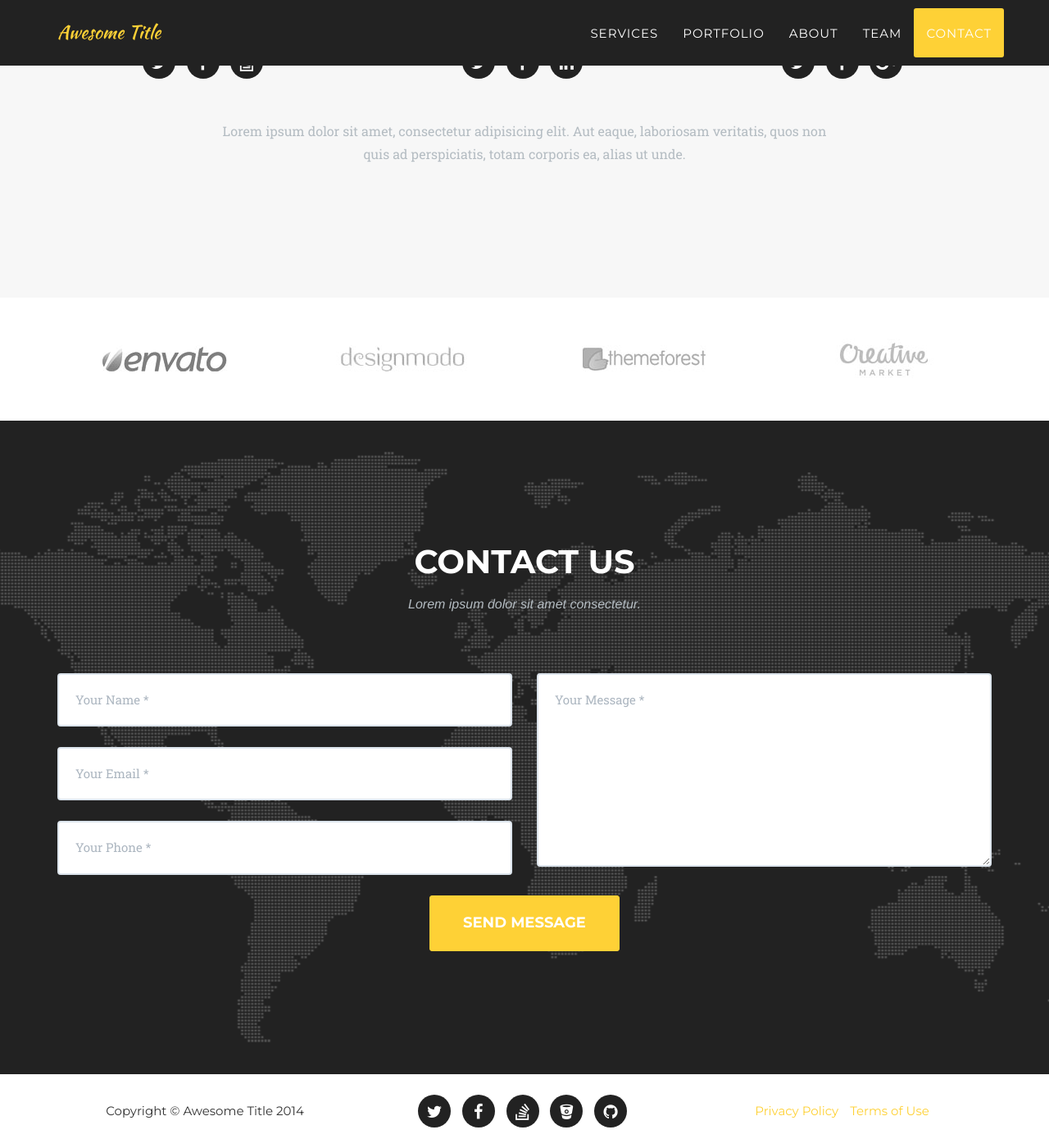
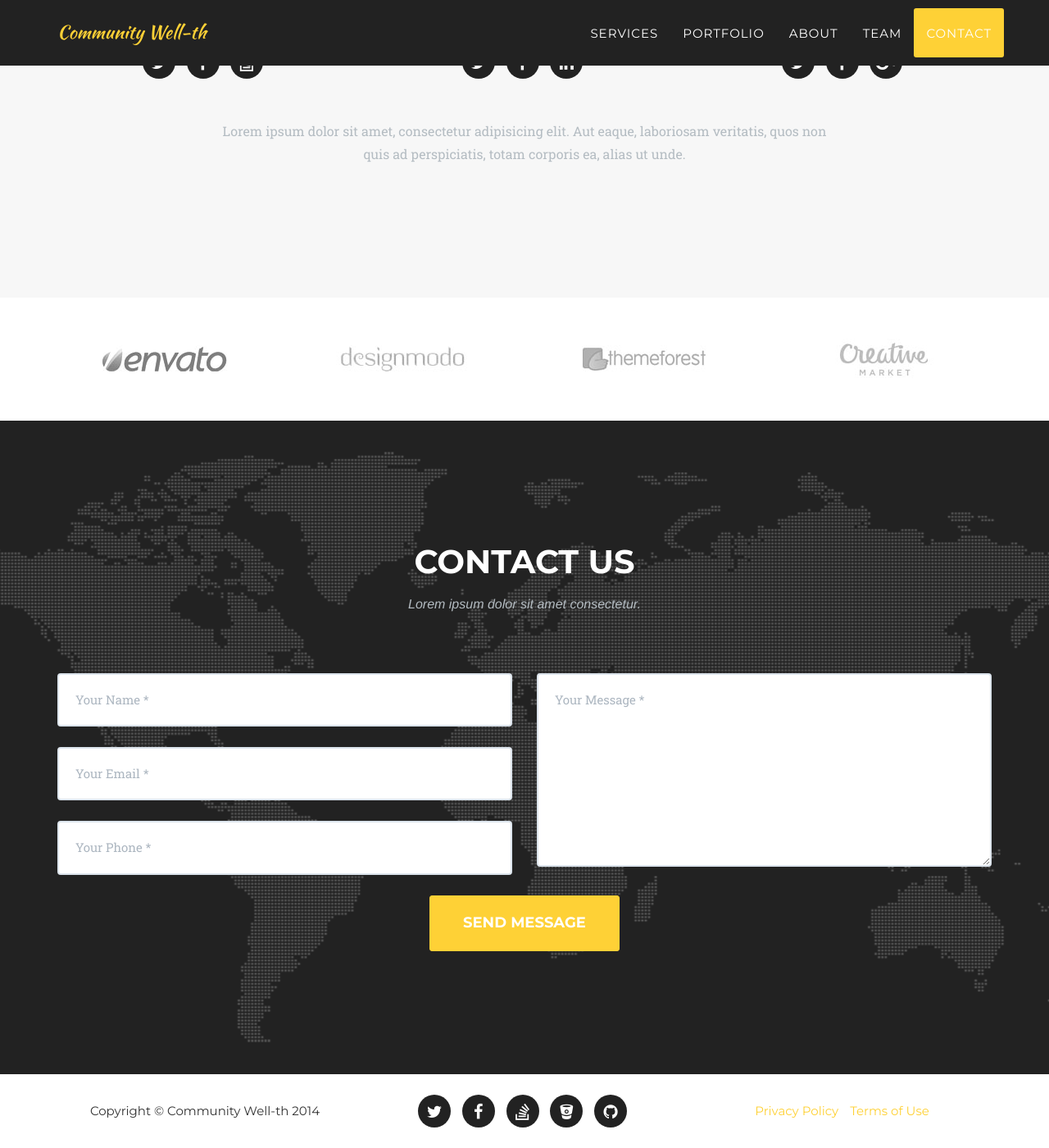
Before and after one commit to oakandfeather/well-th, a Jekyll site: the page built from index.html, in a window 1280 px wide and 1400 px high, scrolled down 5136 px. Shown: the whole window at 82% size. Built offline with Jekyll 4.4.1, drawn with Linux system fonts in a browser that asks for light colours; some web fonts are replaced; some of the changed lines change nothing that is shown.

Commit message:
Config changes

```diff
--- a/_config.yml
+++ b/_config.yml
@@ -1,10 +1,10 @@
-url: http://oakandfeather.github.io/well-th
-baseurl:
+url: http://oakandfeather.github.io
+baseurl: /well-th/
 
 # Site settings
-title: Awesome Title
-email: your-email@domain.com
-description: "Write an awesome description for your new site here. You can edit this line in _config.yml. It will appear in your document head meta (for Google search results) and in your feed.xml site description."
+title: Community Well-th
+email: eli@weblively.com
+description: "Community Well-th is an umbrella non-profit organization that receives grants and funding for philanthropic aims that are healing, spiritually based, and community oriented."
 
 
 # Team names, titles and social links
```
